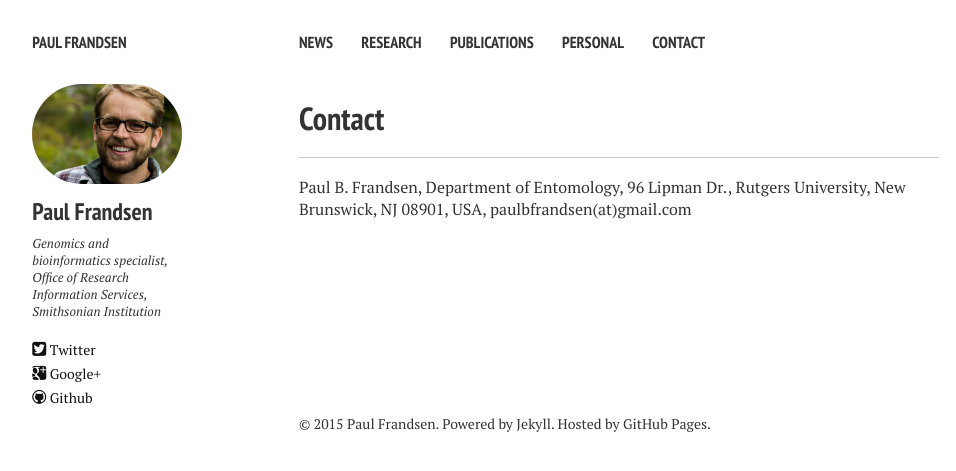
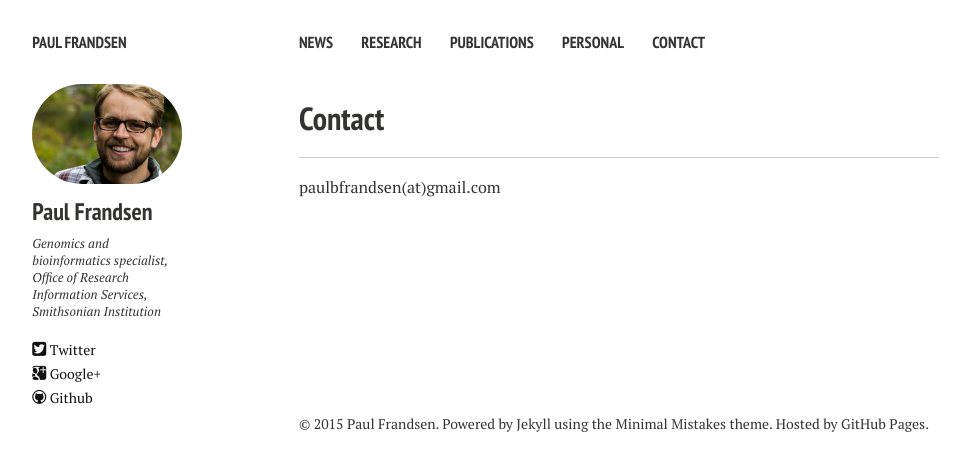
Before and after one commit to pbfrandsen/pbfrandsen.github.io, a Jekyll site: the page built from contact.md, in a window 1280 px wide. Shown: the top 471 px of the page, without its empty margins (21-977 px from the left). Built offline with Jekyll 4.4.1, drawn with Linux system fonts in a browser that asks for light colours; nearby versions of some CDN libraries.

Commit message:
Updated contact infomormation

```diff
--- a/_config.yml
+++ b/_config.yml
@@ -1,8 +1,8 @@
 title:            Paul Frandsen
-description:      PhD candidate, Rutgers University Department of Entomology.
+description:      Genomics, bioinformatics, insects.
 # Your site's domain goes here. Leave localhost server or blank when working locally.
 url:              http://paulfrandsen.com
-#url: http://localhost:4000
+# url: http://localhost:4000
 disqus_shortname:
 
 # Owner/author information
--- a/_includes/_footer.html
+++ b/_includes/_footer.html
@@ -1 +1 @@
-<span>&copy; {{ site.time | date: '%Y' }} {{ site.owner.name }}. Powered by <a href="http://jekyllrb.com">Jekyll</a>. Hosted by <a href="http://pages.github.com">GitHub Pages</a>.</span>
+<span>&copy; {{ site.time | date: '%Y' }} {{ site.owner.name }}. Powered by <a href="http://jekyllrb.com">Jekyll</a> using the <a href="https://github.com/mmistakes/minimal-mistakes">Minimal Mistakes</a> theme. Hosted by <a href="http://pages.github.com">GitHub Pages</a>.</span>
--- a/contact.md
+++ b/contact.md
@@ -13,10 +13,4 @@
 
 -----
 
-Paul B. Frandsen,
-Department of Entomology,
-96 Lipman Dr.,
-Rutgers University,
-New Brunswick, NJ 08901,
-USA,
 paulbfrandsen(at)gmail.com
```
Also changed, not shown: 15 other files.
